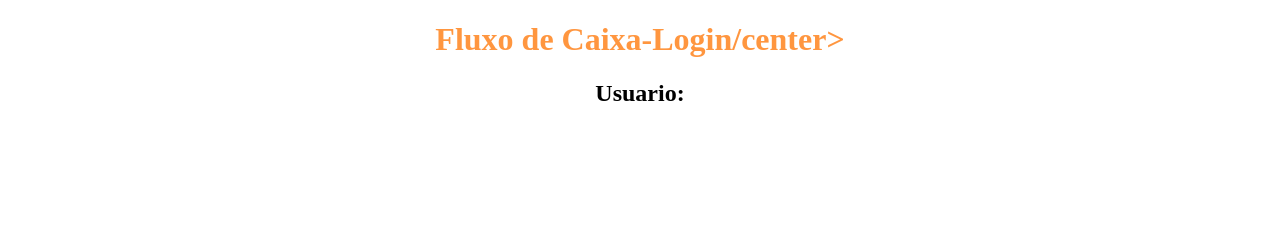
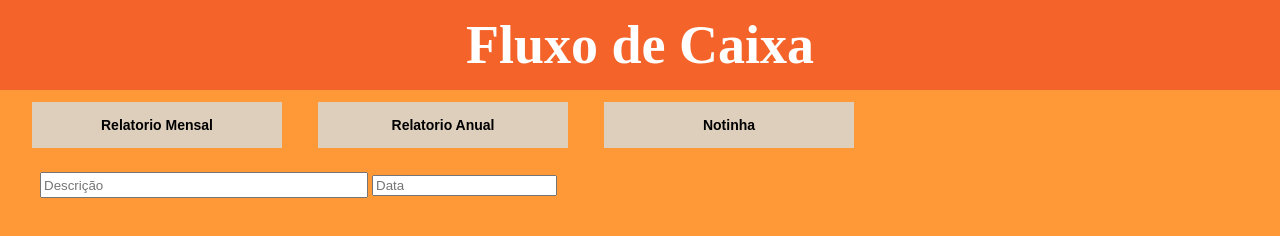
Before and after one commit to SavioVitorAlves/ProjetoLider, a plain HTML site: page Projeto Lider/index.html in a window 1280 px wide. Drawn offline with Linux system fonts and the light colour scheme.

Commit message:
refactor alter index.html

```diff
--- a/Projeto Lider/index.css
+++ b/Projeto Lider/index.css
@@ -0,0 +1,40 @@
+*{
+    margin: 0;
+}
+h1{
+    color:rgb(255, 255, 255);
+    font-size: 54px;
+}
+body{
+    background-color:rgb(255, 152, 55);
+}
+.child{
+    height: 90px;
+    background-color: rgb(243, 99, 42);
+    display: flex;
+    justify-content: center;
+    align-items: center;
+}
+.arealogo{
+    background-color: rgb(245, 52, 18);
+    height: 120px;
+    width: 140px;
+    display:flex;
+}
+.confg{
+    font-size: 14px;
+    background-color: rgb(221, 207, 187);
+    padding: 15px;
+    border-width: 0px;
+    margin-top: 12px;
+    margin-left: 32px;
+    width: 250px;
+    font-weight: bold;
+}
+.descricao{
+    margin-top: 24px;
+    margin-left: 40px;
+    width: 320px;
+    height: 20px;
+
+}
--- a/Projeto Lider/index.html
+++ b/Projeto Lider/index.html
@@ -2,20 +2,26 @@
 <html lang="pt-br">
 <head>
     <meta charset="UTF-8"/>
-    <title>Comercial Lider</title>
+    <title>Fluxo de Caixa</title>
 
-    <meta name="viewport" content="width=device-width, initial-scale=1.0">
-    <link rel="website icon" type="jpg" href="Lider.jpg">
+    <meta name="viewport" content="width=device-width, initial-scale=1.0"/>
+    <link rel="website icon" type="jpg" href="Lider.jpg"/>
+    <link rel="stylesheet" href="index.css"/>
 
-    <style>
-        h1{
-            color:rgba(255, 115, 0, 0.753);
-        }
-    </style>
 </head>
 <body>
+    <div class="container">
 
-    <center><h1>Fluxo de Caixa-Login/center></h1>
-    <h2>Usuario:</h2>
+        <div class="child"> <center><h1>Fluxo de Caixa</h1></div>
+
+    </div>
+    <div>
+    <button class="confg">Relatorio Mensal</button>
+    <button class="confg">Relatorio Anual</button>
+    <button class="confg">Notinha</button>
+    </div>
+
+    <input class="descricao" type="text" id="task_name" name="task_name" placeholder="Descrição"/>
+    <input type="text" id="task_name" name="task_name" placeholder="Data"/>
 </body>
 </html>
```
